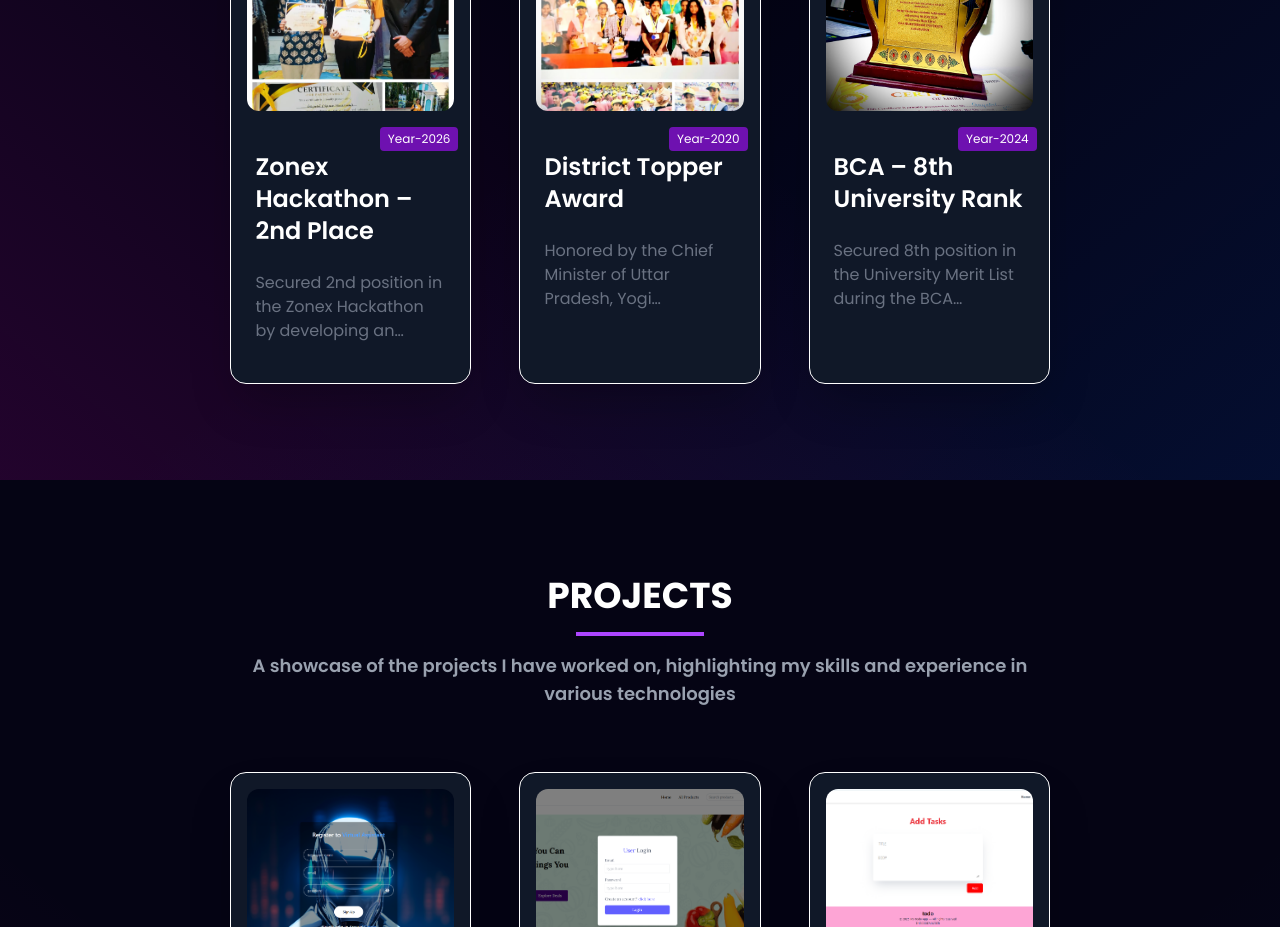
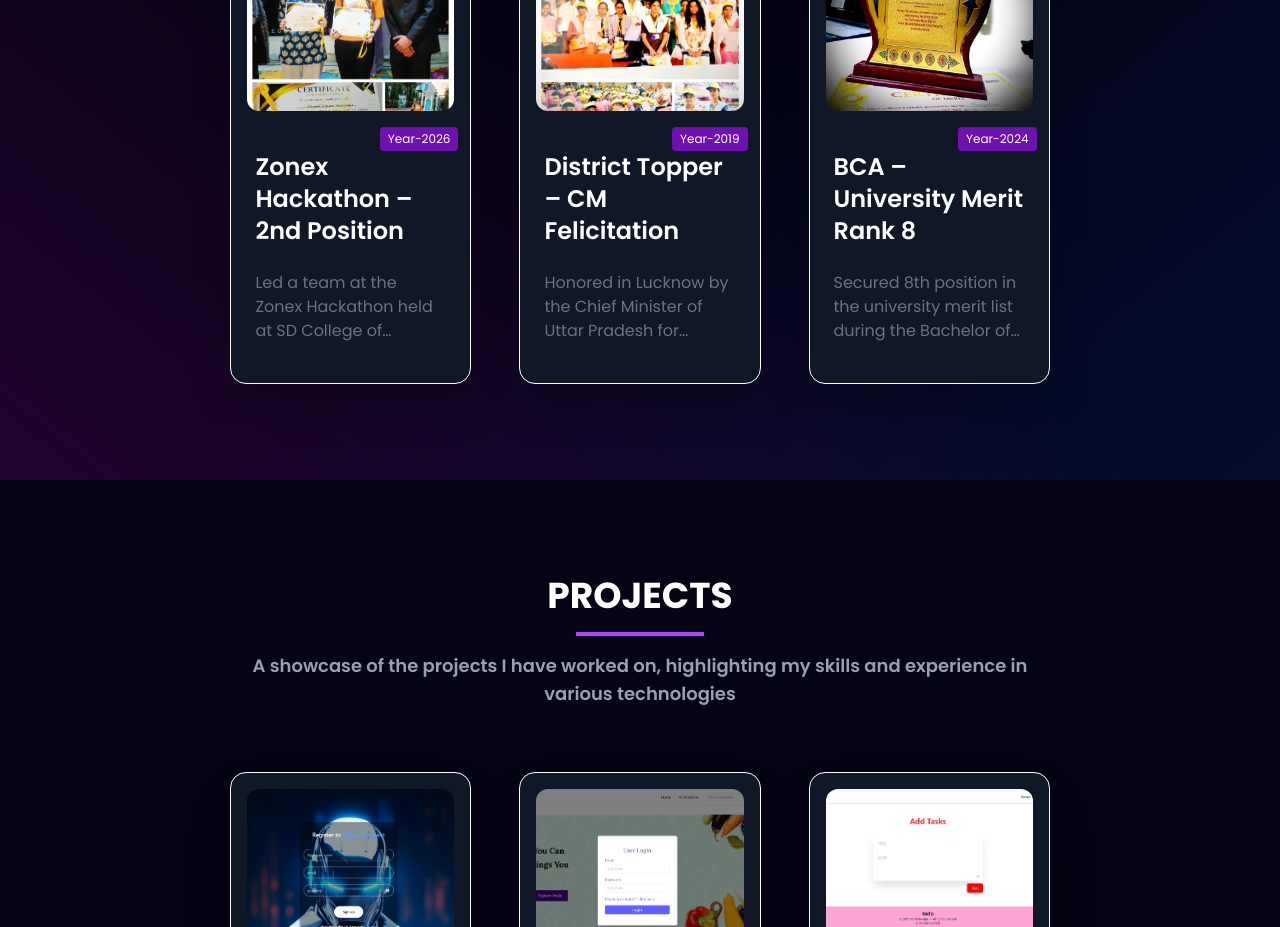
Before and after one commit to Gayatri-Vishwa/portfolio, a React (Vite) app: page / in a window 1280 px wide. Shown: the part 3280-4207 px from the top of the page. Built offline with nearby package versions, Linux system fonts and the light colour scheme; the HTML template or start-up script is replaced by a standard one.

Commit message:
added Achievement component

```diff
--- a/src/constants.js
+++ b/src/constants.js
@@ -477,13 +477,12 @@ export const education = [
 
 
 
-
 export const achievements = [
   {
     id: 1,
-    title: "Zonex Hackathon – 2nd Place",
+    title: "Zonex Hackathon – 2nd Position",
     description:
-      "Secured 2nd position in the Zonex Hackathon by developing an innovative web-based project with my team.",
+      "Led a team at the Zonex Hackathon held at SD College of Engineering & Technology, organized by TechMNHub, and secured 2nd position by developing an innovative web-based solution.",
     image: hackathon,
     certificate: hc,
     tags: ["Year-2026"]
@@ -491,19 +490,19 @@ export const achievements = [
 
  {
   id: 2,
-    title: "District Topper Award",
+  title: "District Topper – CM Felicitation",
   description:
-      "Honored by the Chief Minister of Uttar Pradesh, Yogi Adityanath, for achieving top academic performance in the district.",
+    "Honored in Lucknow by the Chief Minister of Uttar Pradesh for achieving top academic performance in the district.",
   image: cmm,
   certificate: cmc,
-    tags: ["Year-2020"]
+  tags: ["Year-2019"]
 },
 
   {
     id: 3,
-    title: "BCA – 8th University Rank",
+    title: "BCA – University Merit Rank 8",
     description:
-      "Secured 8th position in the University Merit List during the BCA program.",
+      "Secured 8th position in the university merit list during the Bachelor of Computer Applications program.",
     image: trophy,
     certificate: rank8,
     tags: ["Year-2024"]
```
Lines whose indentation alone changed are shown as unchanged.
